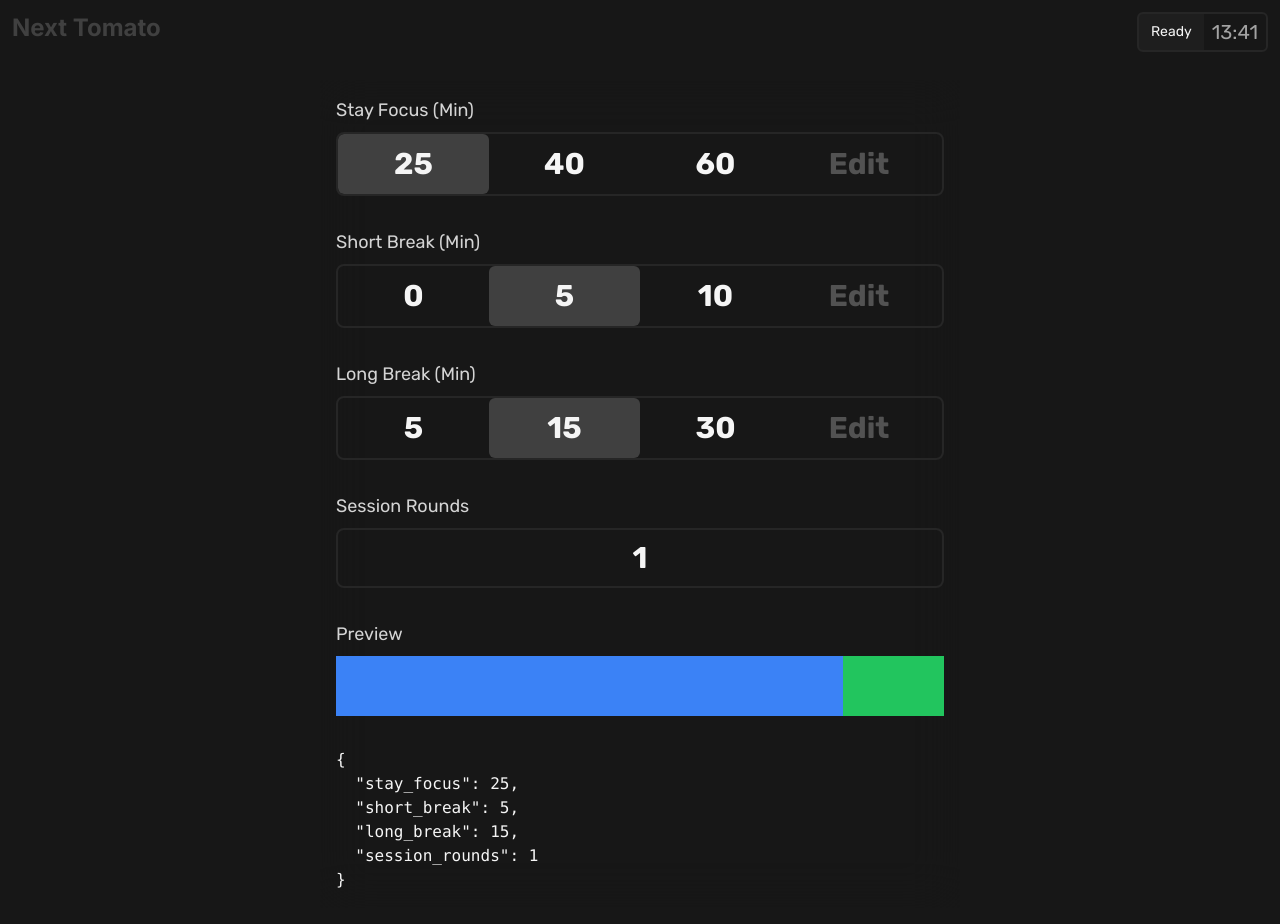
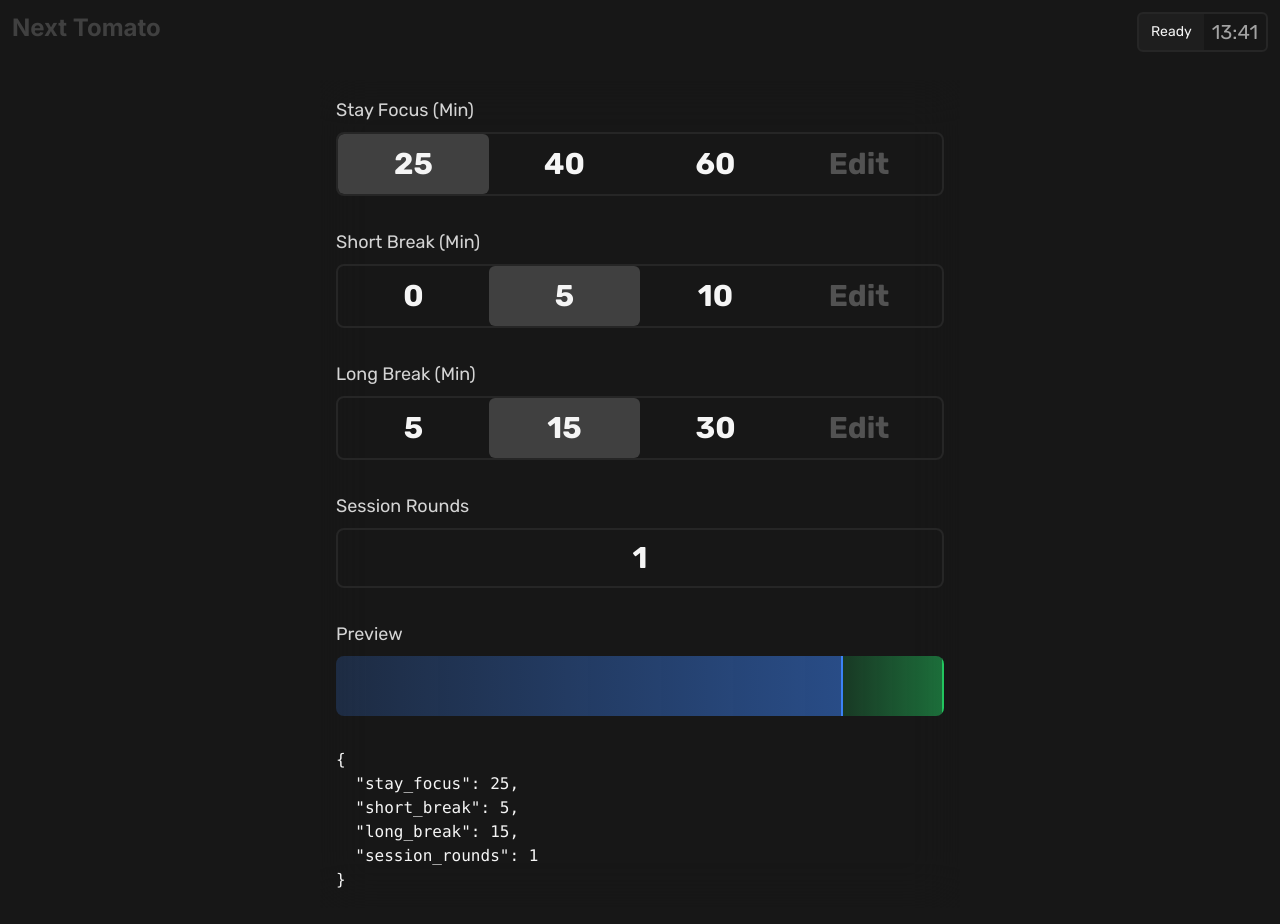
Before and after one commit to YuzeTT/focuskit, a Next.js app: page / in a window 1280 px wide. Built offline with nearby package versions, Linux system fonts and the light colour scheme.

Commit message:
update: progress bar again

```diff
--- a/app/page.tsx
+++ b/app/page.tsx
@@ -95,14 +95,14 @@ export default function Home() {
 
           <div>
             <div className="text-lg text-neutral-300 mb-2">{'Preview'}</div>
-            <div className="flex items-center h-[60px]">
+            <div className="flex items-center h-[60px] rounded-lg overflow-hidden">
               {new Array(values.session_rounds).fill(null).map((item,key)=>(
                 <>
-                  <div className="bg-blue-500 h-full" style={{width: values.stay_focus/(values.stay_focus+values.short_break) *100 + '%'}} ></div>
+                  <div className="bg-gradient-to-r from-blue-500/20 to-blue-500/50 h-full border-r-2 border-blue-500" style={{width: values.stay_focus/(values.stay_focus+values.short_break) *100 + '%'}} ></div>
                   {
                     key % 4 === 3 ?
-                    <div className="bg-orange-500 w-[150px] h-full" style={{width: values.long_break*3/((values.stay_focus+values.short_break)*3) *100 + '%'}}></div>:
-                    <div className="bg-green-500 h-full" style={{width: 100 - values.stay_focus/(values.stay_focus+values.short_break) *100 + '%'}}></div>
+                    <div className="bg-gradient-to-r from-orange-500/20 to-orange-500/50 border-r-2 border-orange-500 w-[150px] h-full" style={{width: values.long_break*3/((values.stay_focus+values.short_break)*3) *100 + '%'}}></div>:
+                    <div className="bg-gradient-to-r from-green-500/20 to-green-500/50 border-r-2 border-green-500 h-full" style={{width: 100 - values.stay_focus/(values.stay_focus+values.short_break) *100 + '%'}}></div>
                   }
                 </>
               ))}
```
